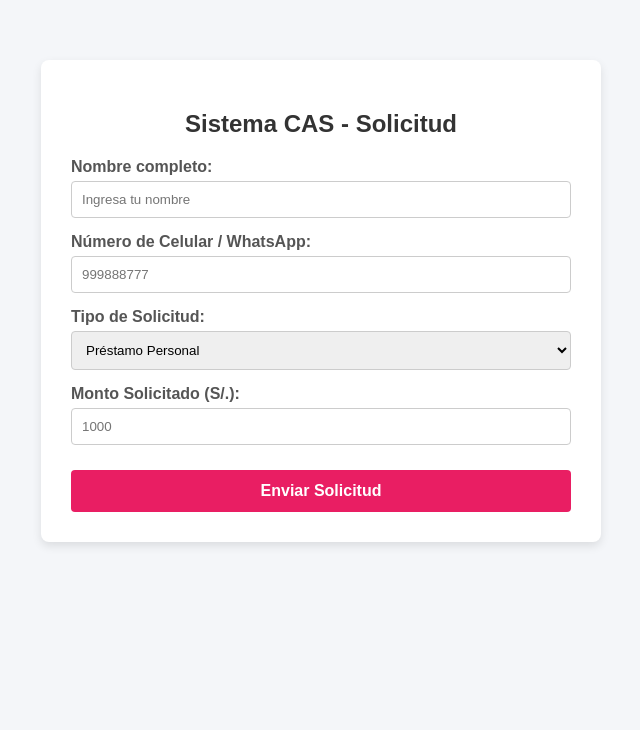
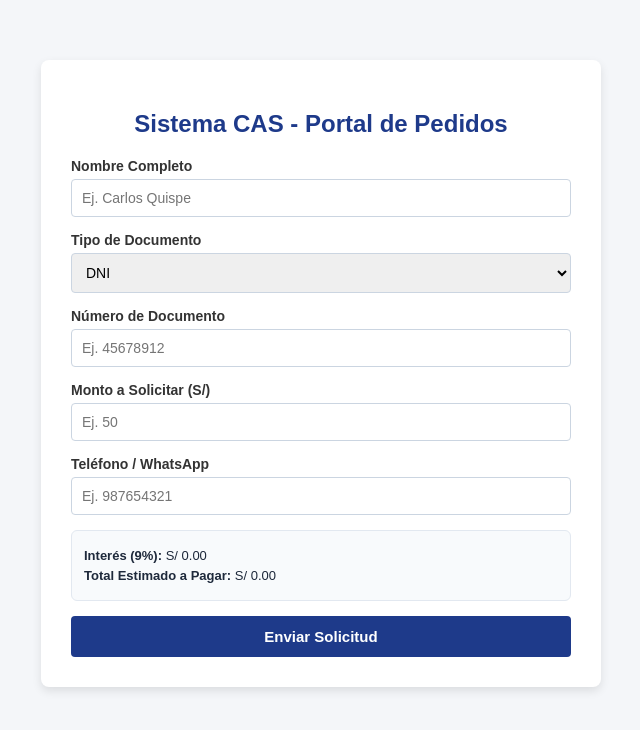
Before and after one commit to raquelzuarez995-collab/sistema-cas, a plain HTML site: page index.html in a window 1280 px wide. Shown: the whole page, without its empty margins (319-959 px from the left). Drawn offline with Linux system fonts and the light colour scheme.

Commit message:
Update index.html

```diff
--- a/index.html
+++ b/index.html
@@ -21,7 +21,7 @@
         }
         h2 {
             text-align: center;
-            color: #333;
+            color: #1e3a8a;
             margin-bottom: 20px;
         }
         .form-group {
@@ -30,68 +30,113 @@
         label {
             display: block;
             margin-bottom: 5px;
-            color: #555;
+            color: #333;
             font-weight: bold;
+            font-size: 14px;
         }
         input, select {
             width: 100%;
             padding: 10px;
-            border: 1px solid #ccc;
+            border: 1px solid #cbd5e1;
             border-radius: 4px;
+            font-size: 14px;
             box-sizing: border-box;
         }
-        button {
+        .previa-calculo {
+            background: #f8fafc;
+            border: 1px solid #e2e8f0;
+            padding: 12px;
+            border-radius: 6px;
+            margin-bottom: 15px;
+            font-size: 13px;
+            color: #1e293b;
+        }
+        .previa-calculo p {
+            margin: 5px 0;
+        }
+        .btn-enviar {
             width: 100%;
+            background-color: #1e3a8a;
+            color: white;
             padding: 12px;
-            background-color: #e91e63;
-            color: white;
             border: none;
             border-radius: 4px;
-            font-size: 16px;
+            font-size: 15px;
+            font-weight: bold;
             cursor: pointer;
-            font-weight: bold;
-            margin-top: 10px;
         }
-        button:hover {
-            background-color: #d81b60;
+        .btn-enviar:hover {
+            background-color: #172554;
         }
     </style>
 </head>
 <body>
 
     <div class="container">
-        <h2>Sistema CAS - Solicitud</h2>
+        <h2>Sistema CAS - Portal de Pedidos</h2>
 
-        <!-- Formulario conectado a tu Formspree -->
-        <form action="https://formspree.io/f/xnpddnog" method="POST">
-
+        <form id="formSolicitudCAS" action="recepcion.html" method="GET">
             <div class="form-group">
-                <label for="nombre_cliente">Nombre completo:</label>
-                <input type="text" id="nombre_cliente" name="nombre_cliente" required placeholder="Ingresa tu nombre">
+                <label for="nombre">Nombre Completo</label>
+                <input type="text" id="nombre" name="nombre" required placeholder="Ej. Carlos Quispe">
             </div>
 
             <div class="form-group">
-                <label for="telefono">Número de Celular / WhatsApp:</label>
-                <input type="tel" id="telefono" name="telefono" required placeholder="999888777">
-            </div>
-
-            <div class="form-group">
-                <label for="tipo_prestamo">Tipo de Solicitud:</label>
-                <select id="tipo_prestamo" name="tipo_prestamo">
-                    <option value="Prestamo Personal">Préstamo Personal</option>
-                    <option value="Prestamo con Garantia">Préstamo con Garantía</option>
-                    <option value="Refinanciamiento">Refinanciamiento</option>
+                <label for="tipoDoc">Tipo de Documento</label>
+                <select id="tipoDoc" name="tipoDoc" required>
+                    <option value="DNI">DNI</option>
+                    <option value="CE">Carné de Extranjería</option>
+                    <option value="RUC">RUC</option>
                 </select>
             </div>
 
             <div class="form-group">
-                <label for="monto">Monto Solicitado (S/.):</label>
-                <input type="number" id="monto" name="monto" required placeholder="1000">
+                <label for="numeroDoc">Número de Documento</label>
+                <input type="text" id="numeroDoc" name="numeroDoc" required placeholder="Ej. 45678912">
             </div>
 
-            <button type="submit">Enviar Solicitud</button>
+            <div class="form-group">
+                <label for="monto">Monto a Solicitar (S/)</label>
+                <input type="number" id="monto" name="monto" step="0.01" min="1" required placeholder="Ej. 50">
+            </div>
+
+            <div class="form-group">
+                <label for="telefono">Teléfono / WhatsApp</label>
+                <input type="tel" id="telefono" name="telefono" required placeholder="Ej. 987654321">
+            </div>
+
+            <div class="previa-calculo" id="previaCalculo">
+                <p><strong>Interés (9%):</strong> S/ 0.00</p>
+                <p><strong>Total Estimado a Pagar:</strong> S/ 0.00</p>
+            </div>
+
+            <button type="submit" class="btn-enviar">Enviar Solicitud</button>
         </form>
     </div>
 
+    <script>
+        const TASA = 0.09;
+        const inputMonto = document.getElementById('monto');
+        const previa = document.getElementById('previaCalculo');
+
+        function actualizarPrevia() {
+            const val = parseFloat(inputMonto.value);
+            if (!isNaN(val) && val > 0) {
+                const interes = val * TASA;
+                const total = val + interes;
+                previa.innerHTML = `
+                    <p><strong>Interés (9%):</strong> S/ ${interes.toFixed(2)}</p>
+                    <p><strong>Total Estimado a Pagar:</strong> S/ ${total.toFixed(2)}</p>
+                `;
+            } else {
+                previa.innerHTML = `
+                    <p><strong>Interés (9%):</strong> S/ 0.00</p>
+                    <p><strong>Total Estimado a Pagar:</strong> S/ 0.00</p>
+                `;
+            }
+        }
+
+        inputMonto.addEventListener('input', actualizarPrevia);
+    </script>
 </body>
 </html>
```
